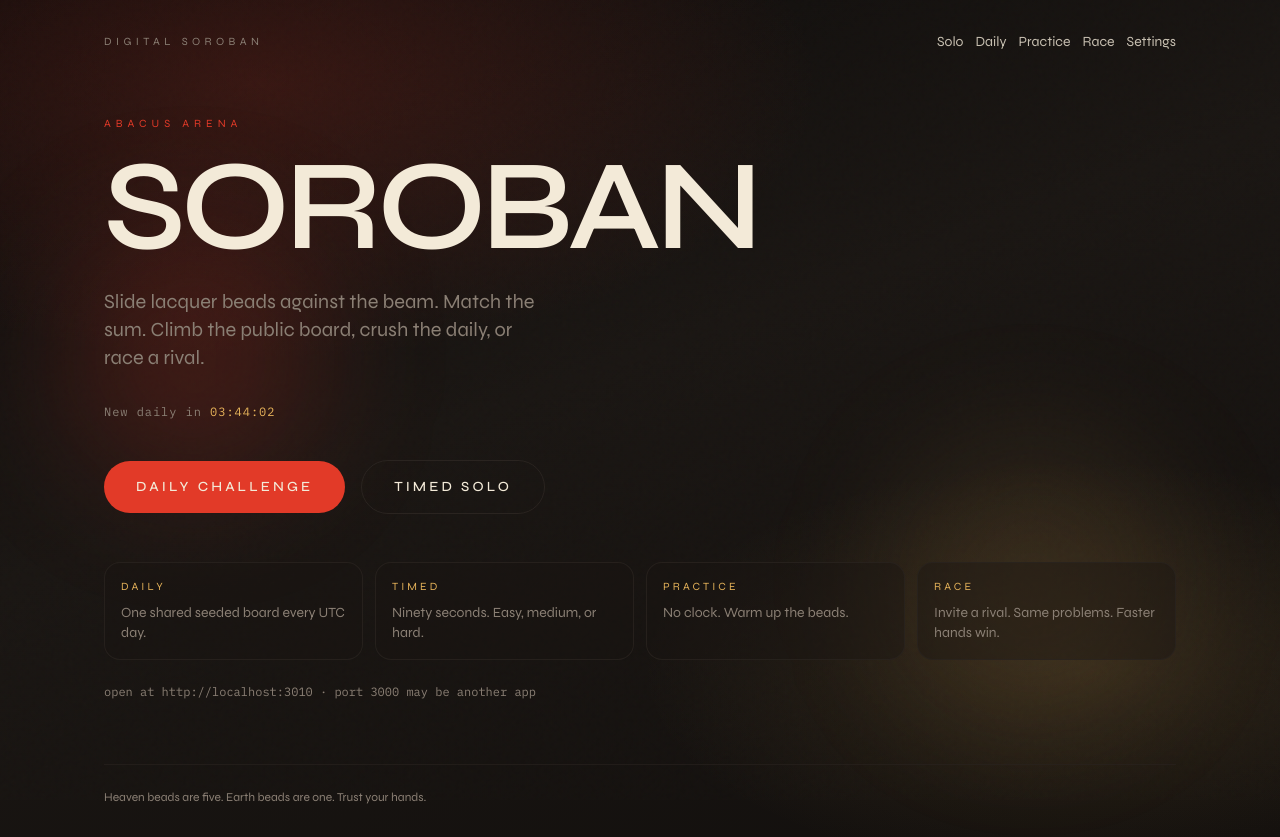
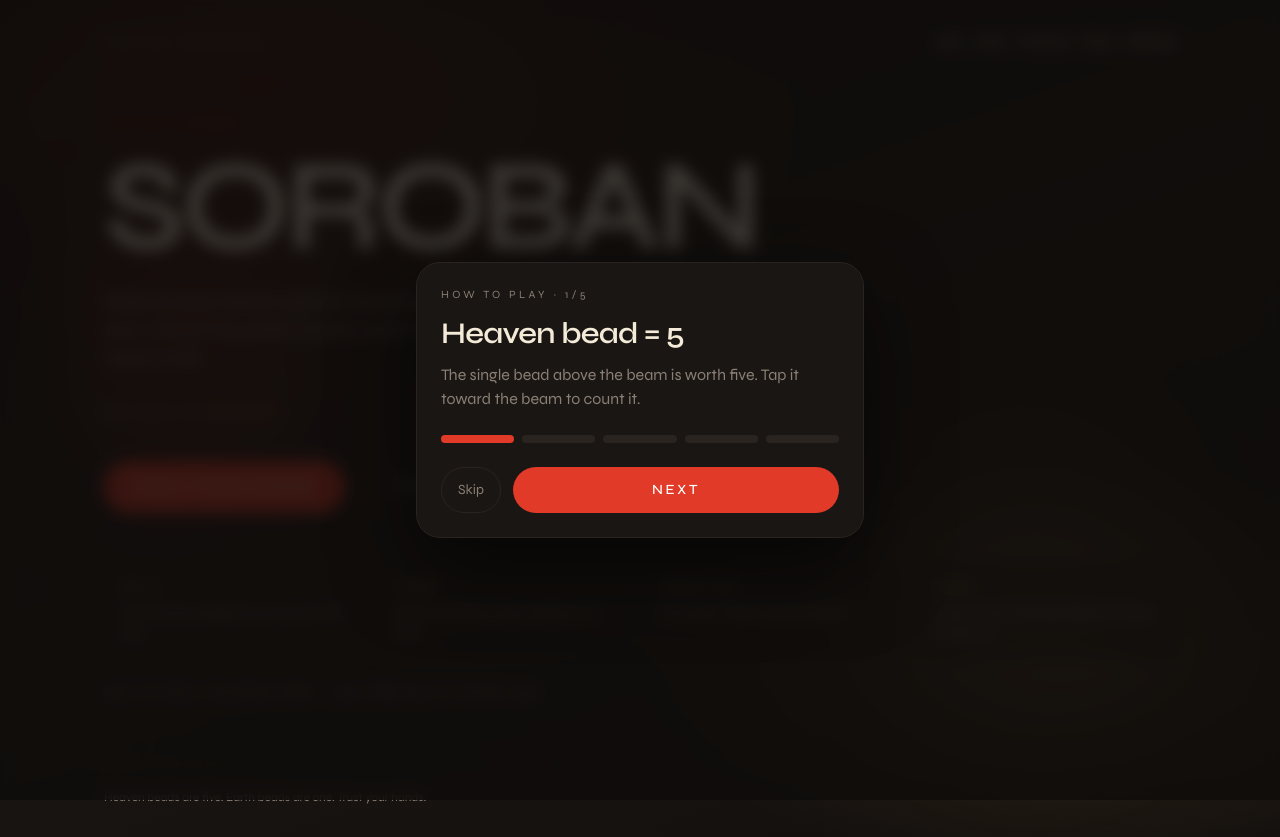
Before and after one commit to selengr/-abacus, a Next.js app: page / in a window 1280 px wide. Built offline with nearby package versions, Linux system fonts and the light colour scheme.

Commit message:
Mount howto and expose it from the home hero.

```diff
--- a/app/page.tsx
+++ b/app/page.tsx
@@ -1,5 +1,7 @@
 import Link from "next/link";
 import { DailyResetClock } from "@/components/DailyResetClock";
+import { HowToPlay } from "@/components/HowToPlay";
+import { HowToPlayButton } from "@/components/HowToPlayButton";
 import { SiteNav } from "@/components/SiteNav";
 
 const MODES = [
@@ -28,6 +30,7 @@ const MODES = [
 export default function HomePage() {
   return (
     <main className="relative z-10 flex min-h-dvh flex-col">
+      <HowToPlay />
       <div className="mx-auto flex w-full max-w-6xl flex-1 flex-col justify-between px-6 py-8 sm:px-10">
         <div className="animate-rise flex items-center justify-between gap-4">
           <p className="text-[11px] uppercase tracking-[0.4em] text-ash">
@@ -73,6 +76,7 @@ export default function HomePage() {
             >
               Timed solo
             </Link>
+            <HowToPlayButton className="rounded-full border border-smoke px-8 py-4 text-sm font-medium uppercase tracking-[0.22em] text-ash transition hover:border-paper hover:text-paper" />
           </div>
 
           <div className="animate-rise-late mt-12 grid gap-3 sm:grid-cols-2 lg:grid-cols-4">
```
